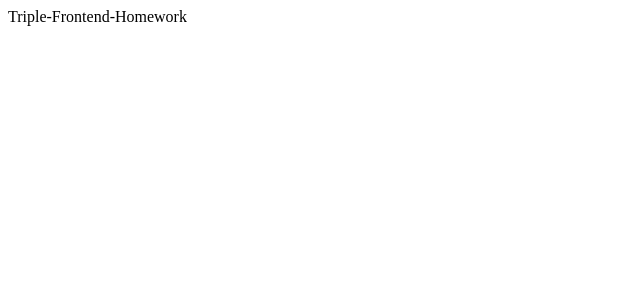
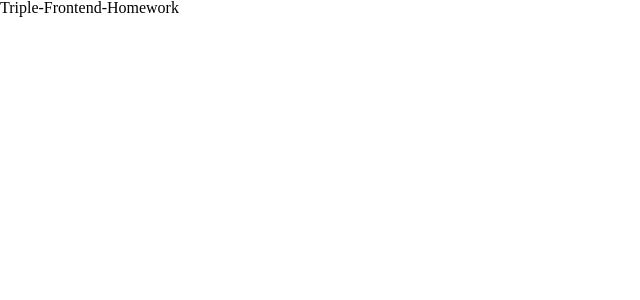
Before and after one commit to Clzzi/Triple-Frontend-Homework, a React app: page / in a window 1280 px wide. Shown: the top 300 px of the page, without its empty margins (0-640 px from the left). Built offline with nearby package versions, Linux system fonts and the light colour scheme.

Commit message:
ADD: reset css file

```diff
--- a/src/App.tsx
+++ b/src/App.tsx
@@ -1,3 +1,5 @@
+import '@/styles/reset.css'
+
 const App = () => {
   return <div>Triple-Frontend-Homework</div>
 }
--- /dev/null
+++ b/src/styles/reset.css
@@ -0,0 +1,44 @@
+/* reset.css */
+html, body, div, span, applet, object, iframe,
+h1, h2, h3, h4, h5, h6, p, blockquote, pre,
+a, abbr, acronym, address, big, cite, code,
+del, dfn, em, img, ins, kbd, q, s, samp,
+small, strike, strong, sub, sup, tt, var,
+b, u, i, center,
+dl, dt, dd, ol, ul, li,
+fieldset, form, label, legend,
+table, caption, tbody, tfoot, thead, tr, th, td,
+article, aside, canvas, details, embed,
+figure, figcaption, footer, header, hgroup,
+menu, nav, output, ruby, section, summary,
+time, mark, audio, video {
+    margin: 0;
+    padding: 0;
+    border: 0;
+    font-size: 100%;
+    font: inherit;
+    vertical-align: baseline;
+}
+/* HTML5 display-role reset for older browsers */
+article, aside, details, figcaption, figure,
+footer, header, hgroup, menu, nav, section {
+    display: block;
+}
+body {
+    line-height: 1;
+}
+ol, ul {
+    list-style: none;
+}
+blockquote, q {
+    quotes: none;
+}
+blockquote:before, blockquote:after,
+q:before, q:after {
+    content: '';
+    content: none;
+}
+table {
+    border-collapse: collapse;
+    border-spacing: 0;
+}
```
Also changed, not shown: 1 other file (tests, documents, lock files or other folders).
